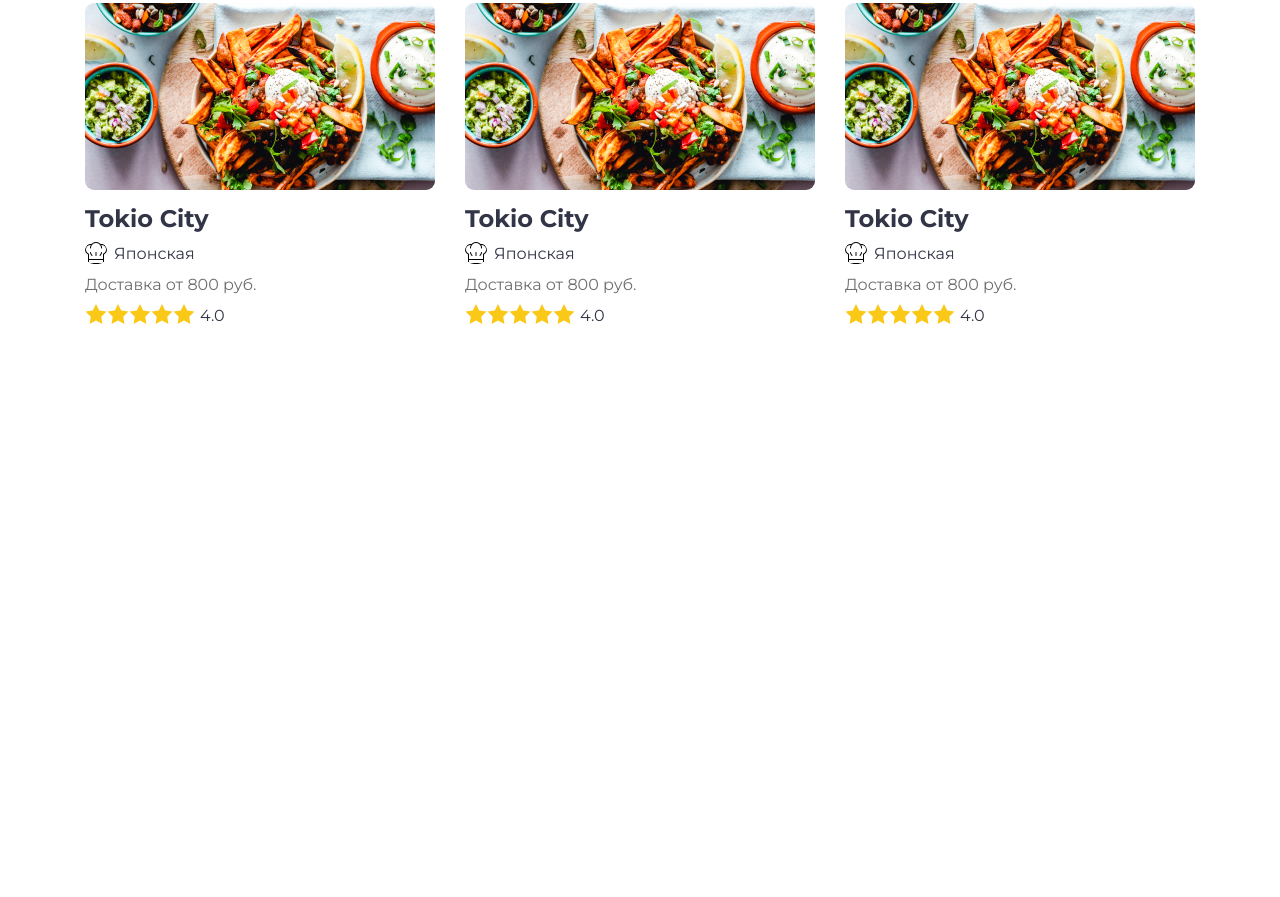
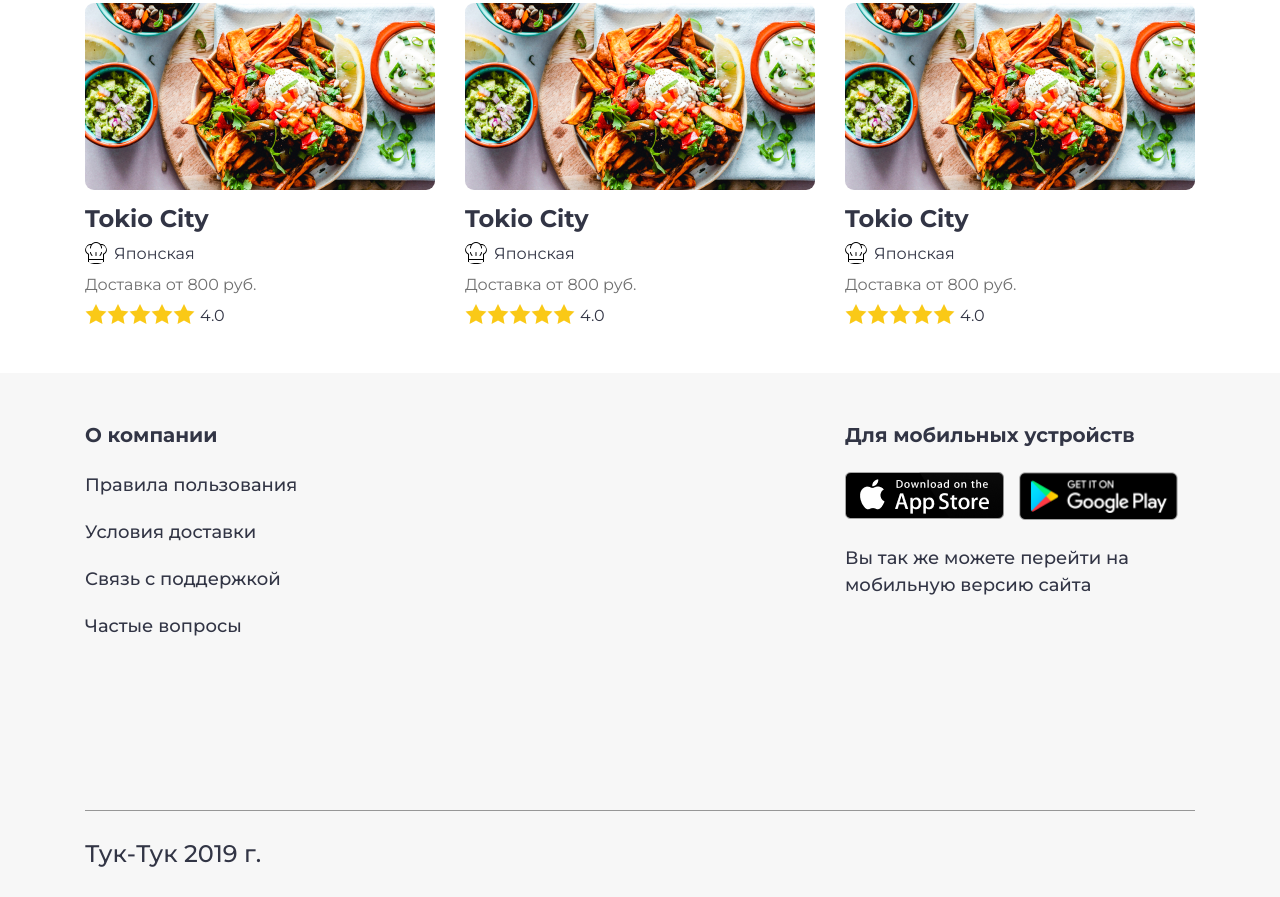
Before and after one commit to NightRoadMan/Tuc-tuc, a plain HTML site: page index.html in a window 1280 px wide. Shown: the part 1255-2152 px from the top of the page. Before the commit the page ends 1628 px from the top, so only its background shows below. Drawn offline with Linux system fonts and the light colour scheme.

Commit message:
Desktop finish

```diff
--- a/css/main.css
+++ b/css/main.css
@@ -236,3 +236,54 @@
 .restorans-rating p {
     margin: 0 0 0 5px;
 }
+
+/* Стилизация футера */
+
+.footer {
+    background: #F7F7F7;
+    padding: 50px 0 25px 0;
+}
+
+.footer-head-title {
+    font-size: 20px;
+    font-weight: bold;
+    margin: 0 0 25px 0;
+}
+
+.footer-menu-item {
+    margin: 0 0 20px 0;
+}
+
+.footer-menu-item a {
+    font-size: 18px;
+    font-weight: 500;
+    color: #323545;
+}
+
+.footer-menu-item a:hover {
+    color: #EF7A47;
+    text-decoration: none;
+}
+
+.footer-download-link a:first-child {
+    margin: 0 15px 25px 0;
+}
+
+.footer-head-description {
+    font-size: 18px;
+    width: 297px;
+    font-weight: 500;
+}
+
+.footer-stroke {
+    height: 1px;
+    width: 100%;
+    background: #979797;
+    margin: 150px 0 0 0;
+}
+
+.footer-name-company {
+    font-size: 24px;
+    font-weight: 500;
+    margin: 25px 0 0 0;
+}
--- a/index.html
+++ b/index.html
@@ -8,7 +8,7 @@
     <title>Тук-тук</title>
     <link rel="stylesheet" href="css/main.css">
     <link rel="stylesheet" href="css/bootstrap.min.css">
-    <link href="https://fonts.googleapis.com/css?family=Montserrat:400,700&display=swap&subset=cyrillic" rel="stylesheet">
+    <link href="https://fonts.googleapis.com/css?family=Montserrat:400,500,700&display=swap&subset=cyrillic" rel="stylesheet">
 </head>
 <body>
     <header class="header">
@@ -338,6 +338,39 @@
             </div>
         </div>
     </section>
+    <footer class="footer">
+        <div class="container">
+            <div class="row d-flex justify-content-between">
+                <div class="col-3">
+                    <h2 class="footer-head-title">О компании</h2>
+                    <nav>
+                        <ul>
+                            <li class="footer-menu-item"><a href="#">Правила пользования</a></li>
+                            <li class="footer-menu-item"><a href="#">Условия доставки</a></li>
+                            <li class="footer-menu-item"><a href="#">Связь с поддержкой</a></li>
+                            <li class="footer-menu-item"><a href="#">Частые вопросы</a></li>
+                        </ul>
+                    </nav>
+                </div>
+                <div class="col-4">
+                    <h2 class="footer-head-title">Для мобильных устройств</h2>
+                    <div class="footer-download-link d-flex justify-content-start">
+                        <a href="#"><img src="img/Appstore.png" height="48" width="159"></a>
+                        <a href="#"><img src="img/google%20play.png" height="48" width="159"></a>
+                    </div>
+                    <p class="footer-head-description">Вы так же можете перейти на мобильную версию сайта</p>
+                </div>
+            </div>
+            <div class="row">
+                <div class="col-12">
+                    <div class="footer-stroke"></div>
+                </div>
+                <div class="col-3">
+                    <p class="footer-name-company">Тук-Тук 2019 г.</p>
+                </div>
+            </div>
+        </div>
+    </footer>
 
 </body>
 </html>
```
Also changed, not shown: img/Appstore.png (added), img/google play.png (added).
